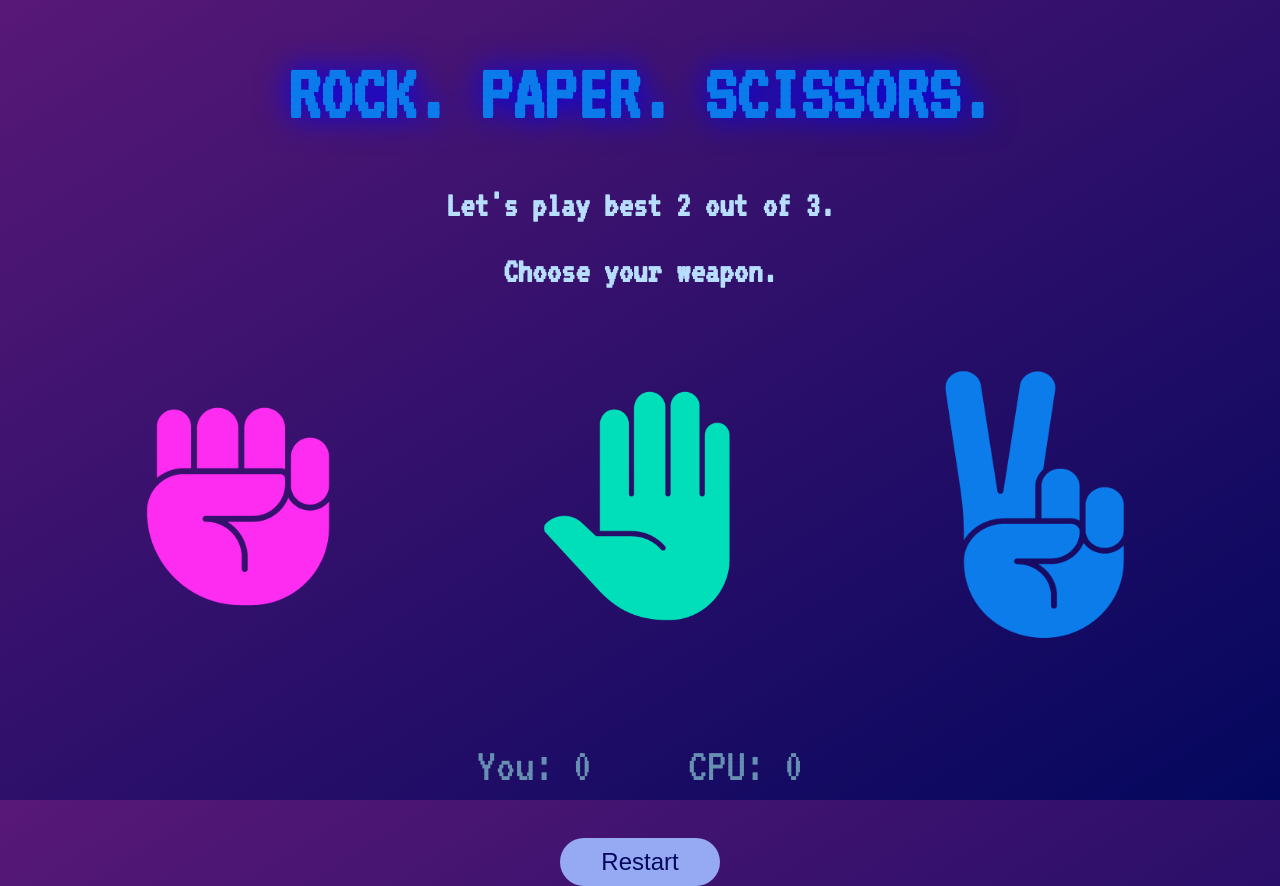
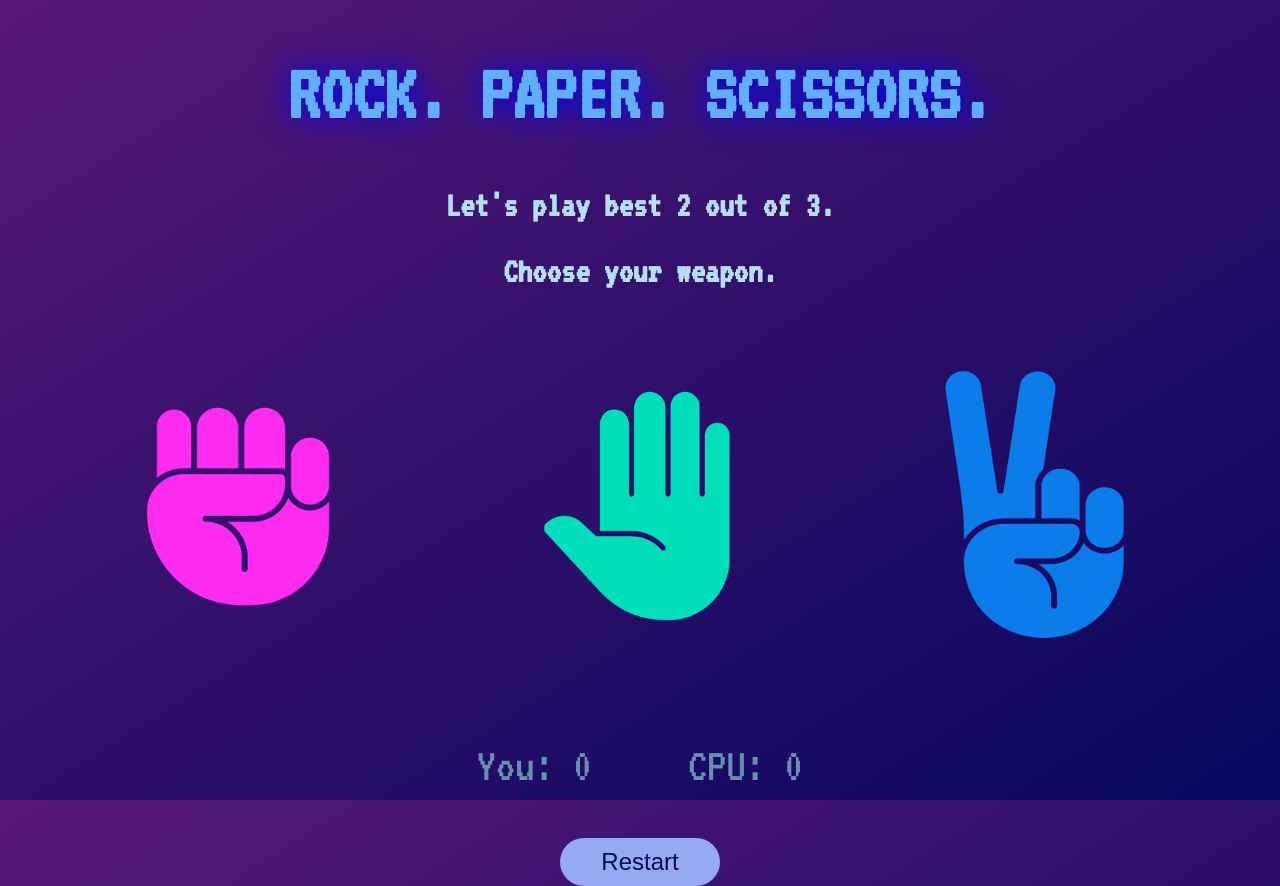
Before and after one commit to jessiejalca/rock-paper-scissors, a plain HTML site: page index.html in a window 1280 px wide. Drawn offline with Linux system fonts and the light colour scheme.

Commit message:
Fix colors

```diff
--- a/style.css
+++ b/style.css
@@ -14,7 +14,7 @@ header, h2 {
 
 h1 {
     font-size: 5rem;
-    color: #0b7bec;
+    color: #5faeff;
     filter: drop-shadow(0 0 1rem blue);
 }
 
```
